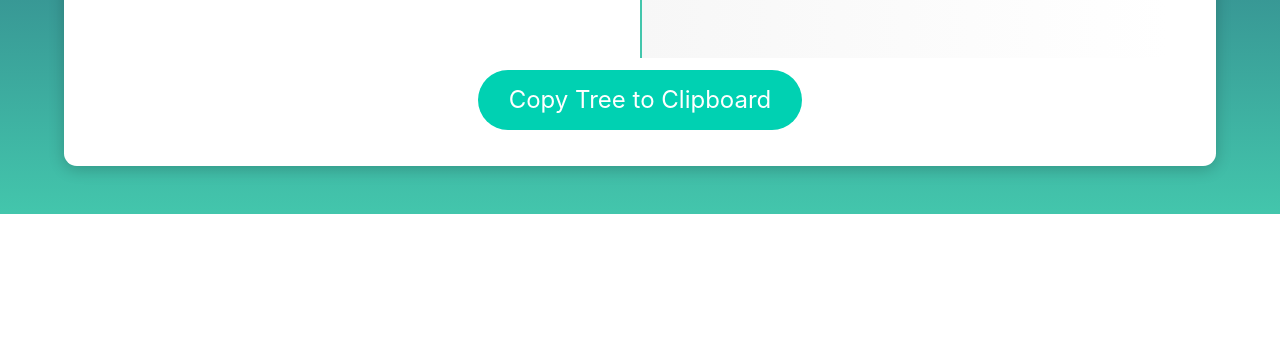
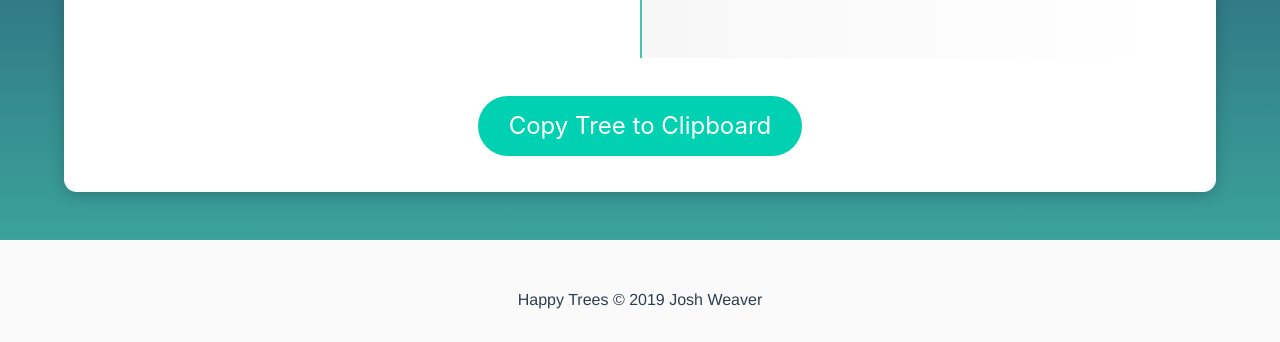
Before and after one commit to 3CordGuy/happy-trees, a Vue app: page / in a window 1280 px wide. Shown: the part 610-952 px from the top of the page. Before the commit the page ends 824 px from the top, so only its background shows below. Built offline with nearby package versions, Linux system fonts and the light colour scheme; what vue-clipboard2 would draw is missing.

Commit message:
Adds fun readme changes

```diff
--- a/src/App.vue
+++ b/src/App.vue
@@ -12,6 +12,7 @@
           <div class="columns is-gapless">
             <div class="column">
               <codemirror
+                class="editor"
                 v-model="md"
                 @change="update"
                 :options="{ mode: 'markdown' }"
@@ -22,16 +23,37 @@
             </div>
           </div>
           <div class="columns is-centered">
-            <button class="button is-primary is-rounded is-large" v-text="copy_text" @click="on_copy">Copy</button>
+            <button class="button is-primary is-rounded is-large copy-button" v-text="copy_text" @click="on_copy">Copy</button>
           </div>
         </div>
       </div>
+    </div>
+
+    <div class="hero-foot is-warning is-bold">
+      <footer class="footer">
+        <div class="container">
+          <div class="content has-text-centered">
+          <div>
+            Happy Trees &copy; 2019 Josh Weaver
+          </div>
+          <a href="https://github.com/3Cordguy/listen-up">
+            <span class="icon is-large">
+              <i class="fab fa-2x fa-github-square"></i>
+            </span>
+          </a>
+          <a href="https://www.twitter.com/3CordGuy">
+            <span class="icon is-large">
+              <i class="fab fa-2x fa-twitter"></i>
+            </span>
+          </a>
+        </div>
+        </div>
+      </footer>
     </div>
   </section>
 </template>
 
 <script>
-import Editor from "./components/Editor.vue";
 import marked from "marked";
 import _ from "lodash";
 import Vue from "vue";
@@ -161,8 +183,12 @@ pre.output {
 }
 
 .main-wrapper {
-    background: white;
+    background: #FFFFFF;
     border-radius: 0.8em;
     box-shadow: 0em 0.2em 1em rgba(0, 0, 0, .2);
 }
+
+.copy-button {
+  margin-top: 1.6rem;
+}
 </style>
--- a/src/components/Editor.vue
+++ /dev/null
@@ -1,35 +0,0 @@
-<template>
-  <textarea class="textarea" v-model="md" placeholder=""></textarea>
-</template>
-
-<script>
-export default {
-  name: "Editor",
-  data() {
-    return {
-      md: 'something'
-    }
-  },
-  props: {
-    msg: String
-  }
-};
-</script>
-
-<!-- Add "scoped" attribute to limit CSS to this component only -->
-<style scoped lang="scss">
-h3 {
-  margin: 40px 0 0;
-}
-ul {
-  list-style-type: none;
-  padding: 0;
-}
-li {
-  display: inline-block;
-  margin: 0 10px;
-}
-a {
-  color: #42b983;
-}
-</style>
```
Also changed, not shown: 1 other file (tests, documents, lock files or other folders).
